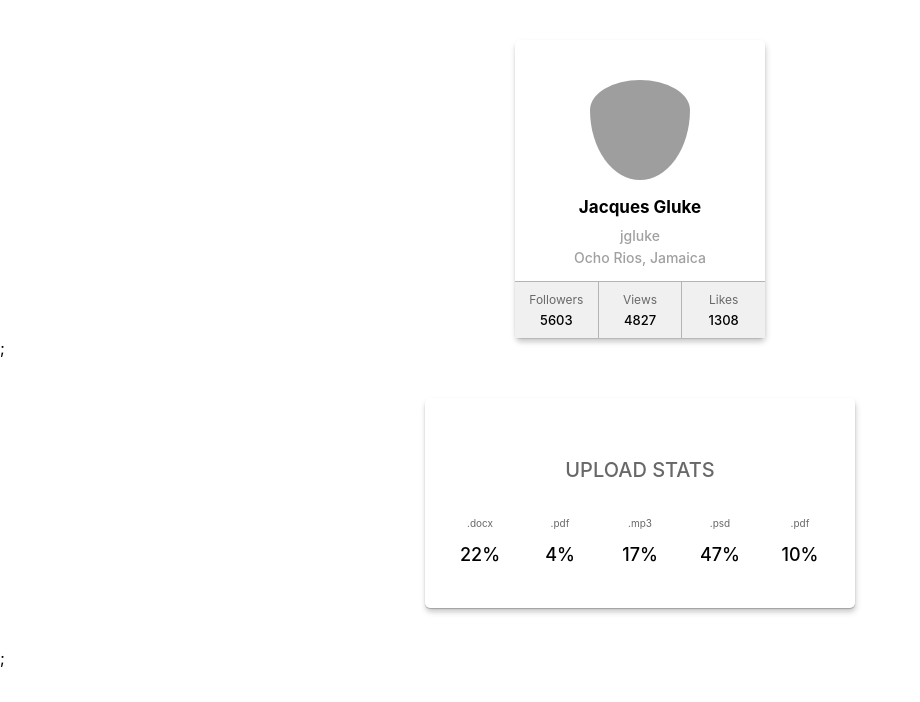
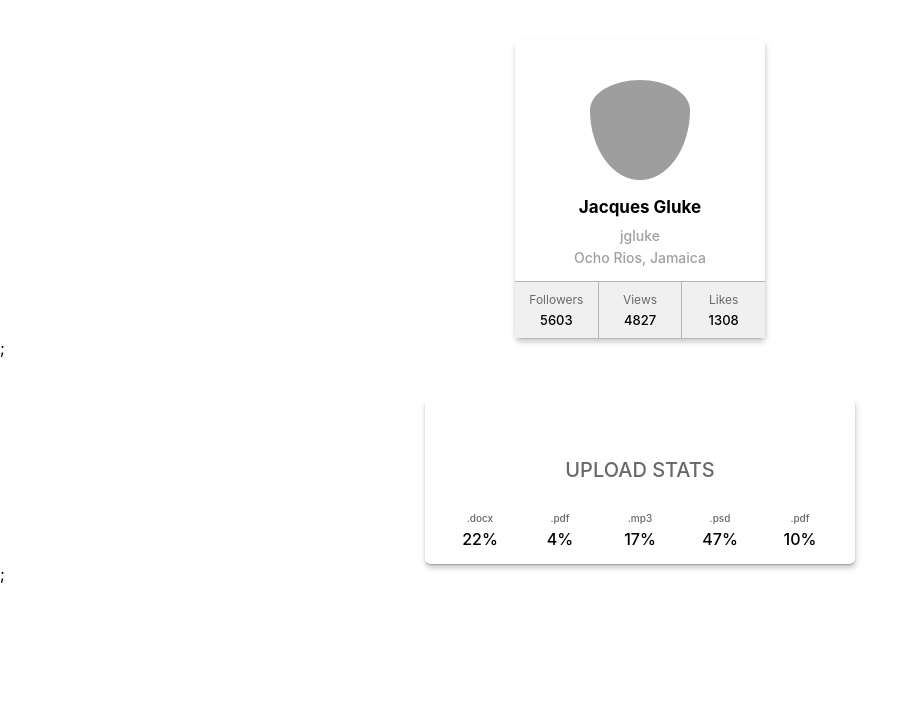
Before and after one commit to An-nettt/goit-react-hw-01-components, a React (Create React App) app: page / in a window 1280 px wide. Shown: the top 702 px of the page, without its empty margins (0-920 px from the left). Built offline with nearby package versions, Linux system fonts and the light colour scheme; grey boxes are pictures that could not be loaded.

Commit message:
Add check Title

```diff
--- a/src/components/Statistics/Stat/Stat.styled.jsx
+++ b/src/components/Statistics/Stat/Stat.styled.jsx
@@ -2,9 +2,9 @@ import styled from 'styled-components';
 
 export const Container = styled.section`
   width: 400px;
-  height: 150px;
-  margin: 40px auto 40px;
-  padding: 40px 15px 20px 15px;
+  height: auto;
+  margin: 40px auto 0;
+  padding: 40px 15px 0 15px;
   box-shadow: 0px 1px 1px rgba(0, 0, 0, 0.12), 0px 1px 1px rgba(0, 0, 0, 0.12),
     0px 4px 4px rgba(0, 0, 0, 0.06), 1px 4px 6px rgba(0, 0, 0, 0.16);
   border-radius: 5px;
@@ -24,47 +24,26 @@ export const StatList = styled.ul`
   display: flex;
   justify-content: center;
   padding: 0;
+  margin: 0;
 `;
 
 export const Item = styled.li`
   display: flex;
   flex-direction: column;
   align-items: center;
-  margin: 10px 0;
+  margin: 0;
+  padding: 5px 0 15px;
   flex-basis: calc((100% - 30px) / 4);
 `;
 
-// export const Label = styled.span`
-//   text-align: center;
-//   margin-bottom: 30px;
-//   font-size: 14px;
-//   font-weight: 500;
-//   color: #a0a0a0;
-// `;
-
-// export const Stats = styled.ul`
-//   display: flex;
-//   justify-content: space-around;
-//   padding: 0;
-//   list-style: none;
-//   background-color: #dcdcdc;
-// `;
-
-// export const StatsItem = styled.li`
-//   display: flex;
-//   flex-direction: column;
-//   align-items: center;
-//   margin: 10px 0;
-// `;
-
 export const Label = styled.span`
   font-size: 10px;
+  font-weight: 500;
   color: #686868;
   padding: 5px;
-  margin-bottom: 10px;
 `;
 
 export const Percentage = styled.span`
-  font-size: 18px;
+  font-size: 16px;
   font-weight: 500;
 `;
--- a/src/components/Statistics/Statistics.jsx
+++ b/src/components/Statistics/Statistics.jsx
@@ -1,10 +1,12 @@
+import PropTypes from 'prop-types';
 import { Stat } from './Stat/Stat';
-import { Container, Title, StatList } from './Stat/Stat.styled';
+import { Container, StatList } from './Stat/Stat.styled';
+import { TitleMarkUp } from './Title';
 
 export const Statistics = ({ stats }) => {
   return (
     <Container>
-      <Title>Upload stats</Title>
+      <TitleMarkUp title="Upload stats" />
       <StatList>
         {stats.map(({ id, label, percentage }) => (
           <Stat key={id} label={label} percentage={percentage} />
@@ -13,3 +15,9 @@ export const Statistics = ({ stats }) => {
     </Container>
   );
 };
+
+Statistics.propTypes = {
+  stats: PropTypes.arrayOf(
+    PropTypes.shape({ id: PropTypes.string.isRequired })
+  ),
+};
--- /dev/null
+++ b/src/components/Statistics/Title.jsx
@@ -0,0 +1,5 @@
+import { Title } from './Stat/Stat.styled';
+
+export const TitleMarkUp = ({ title }) => {
+  return <div>{title && <Title>{title}</Title>}</div>;
+};
```
Also changed, not shown: src/components/Statistics/Stat/Stat.jsx (+11 -0 lines).
